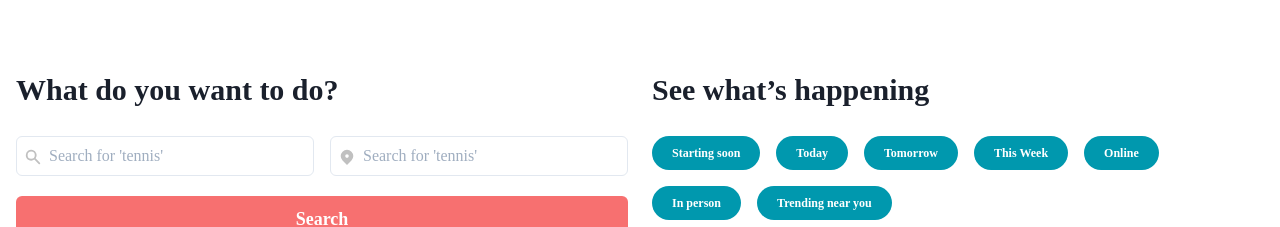
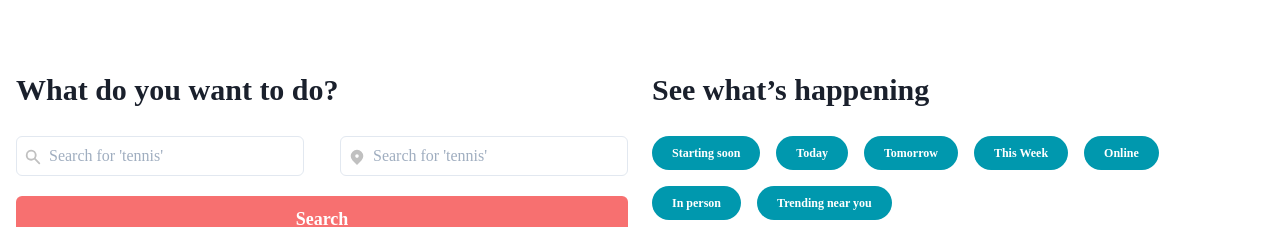
Before and after one commit to Pokpa-max/monlogement, a React (Create React App) app: page / in a window 1280 px wide. Shown: the part 1220-1447 px from the top of the page. Built offline with nearby package versions, Linux system fonts and the light colour scheme.

Commit message:
verifiaction

```diff
--- a/src/Components/Banner.jsx
+++ b/src/Components/Banner.jsx
@@ -242,6 +242,7 @@ export default function Banner() {
               </Heading>
               <Box
                 d="flex"
+                gap={5}
                 alignItems="center"
                 flexDirection={{
                   sm: 'column',
```
